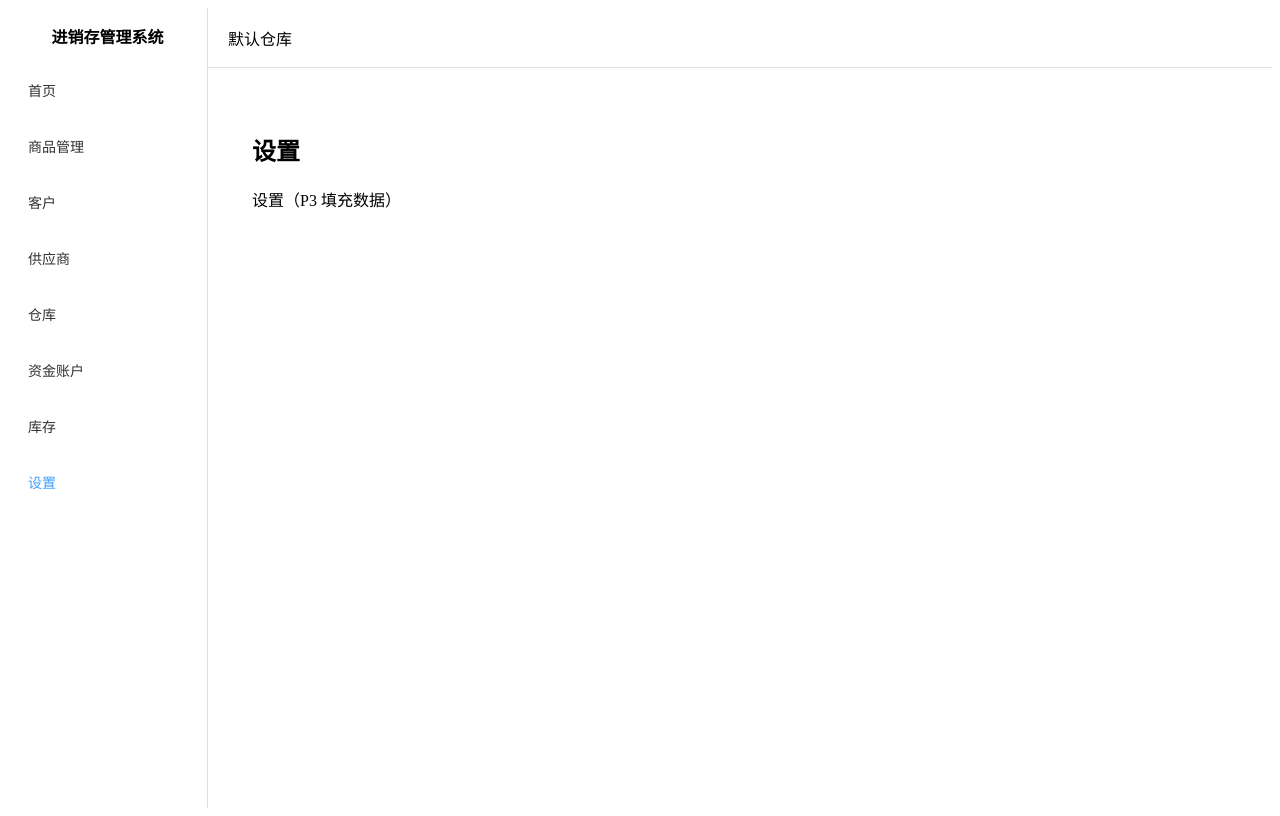
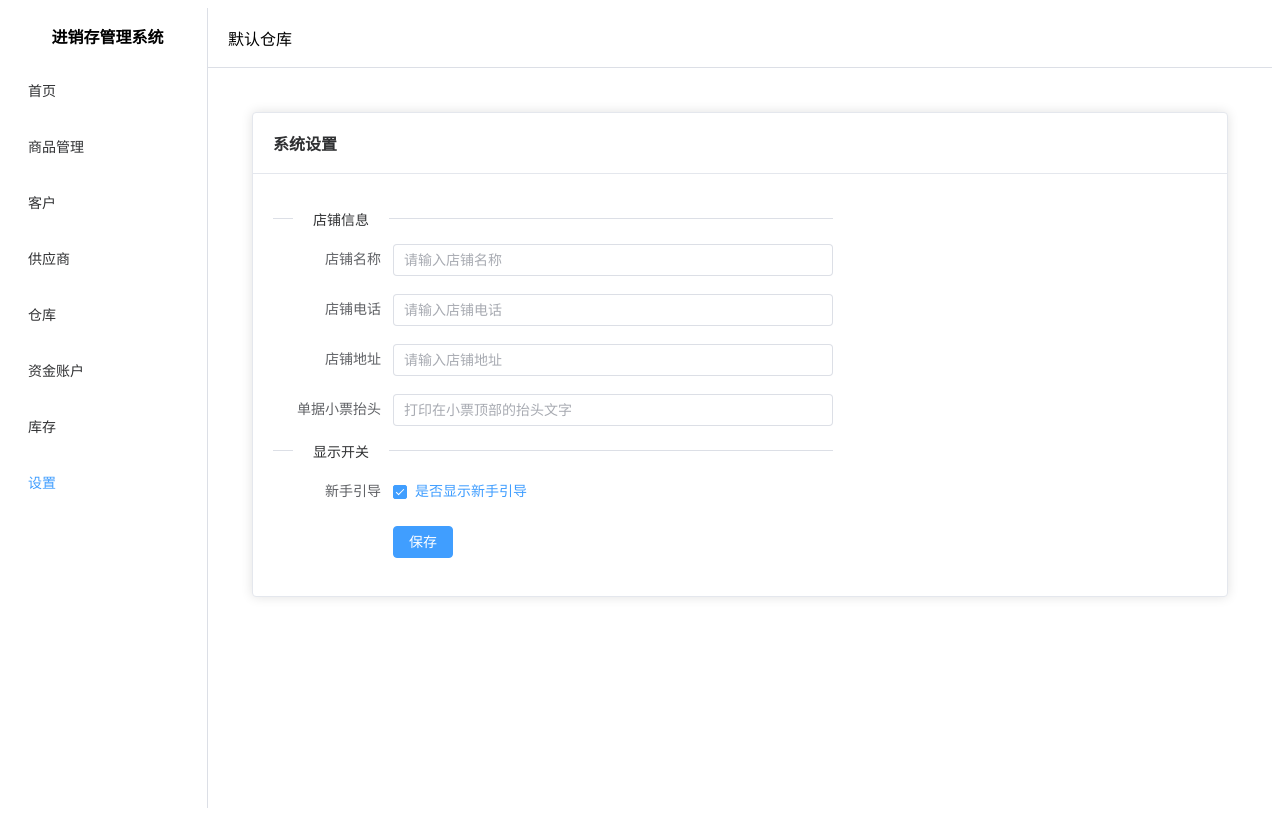
Before and after one commit to xyueji/hesora, a Vue app: page /#/setting in a window 1280 px wide. Built offline with nearby package versions, Linux system fonts and the light colour scheme.

Commit message:
feat: settings kv and shop settings page

```diff
--- /dev/null
+++ b/src/renderer/src/api/setting.ts
@@ -0,0 +1,20 @@
+import type { Result } from '../../../shared/result'
+
+interface WinApi {
+  invoke: (channel: string, payload?: unknown) => Promise<unknown>
+}
+
+const api = (window as unknown as { api: WinApi }).api
+
+async function call<T>(channel: string, payload?: unknown): Promise<T> {
+  const r = (await api.invoke(channel, payload)) as Result<T>
+  if (!r.ok) throw new Error(r.msg || r.code)
+  return r.data as T
+}
+
+export const settingApi = {
+  get: (key: string) => call<string | null>('setting:get', key),
+  set: (key: string, value: string) => call<void>('setting:set', { key, value }),
+  getAll: () => call<Record<string, string>>('setting:getAll'),
+  remove: (key: string) => call<void>('setting:remove', key)
+}
--- a/src/renderer/src/router.ts
+++ b/src/renderer/src/router.ts
@@ -13,7 +13,7 @@ const routes: RouteRecordRaw[] = [
   { path: '/account/list', name: 'account-list', component: () => import('./views/fund/FundAccountListView.vue') },
   { path: '/account/edit/:id?', name: 'account-edit', component: () => import('./views/fund/FundAccountEditView.vue') },
   { path: '/inventory/statistics', name: 'inventory-statistics', component: () => import('./views/InventoryStatisticsView.vue') },
-  { path: '/setting', name: 'setting', component: () => import('./views/SettingView.vue') }
+  { path: '/setting', name: 'setting', component: () => import('./views/setting/SettingView.vue') }
 ]
 
 const router = createRouter({
--- a/src/renderer/src/views/SettingView.vue
+++ /dev/null
@@ -1,15 +0,0 @@
-<script setup lang="ts">
-</script>
-
-<template>
-  <div class="placeholder-view">
-    <h2>设置</h2>
-    <p>设置（P3 填充数据）</p>
-  </div>
-</template>
-
-<style scoped>
-.placeholder-view {
-  padding: 24px;
-}
-</style>
--- /dev/null
+++ b/src/renderer/src/views/setting/SettingView.vue
@@ -0,0 +1,91 @@
+<script setup lang="ts">
+import { onMounted, reactive, ref } from 'vue'
+import { ElMessage } from 'element-plus'
+import { settingApi } from '../../api/setting'
+
+const loading = ref(false)
+const saving = ref(false)
+const form = reactive({
+  'shop.name': '',
+  'shop.phone': '',
+  'shop.address': '',
+  'shop.receipt_header': '',
+  'guide.show': true
+})
+
+onMounted(async () => {
+  loading.value = true
+  try {
+    const all = await settingApi.getAll()
+    for (const key of Object.keys(form)) {
+      const v = all[key]
+      if (key === 'guide.show') {
+        form['guide.show'] = v !== '0'
+      } else if (v !== undefined) {
+        form[key] = v
+      }
+    }
+  } catch (e) {
+    ElMessage.error((e as Error).message || '加载设置失败')
+  } finally {
+    loading.value = false
+  }
+})
+
+async function save() {
+  saving.value = true
+  try {
+    await settingApi.set('shop.name', form['shop.name'])
+    await settingApi.set('shop.phone', form['shop.phone'])
+    await settingApi.set('shop.address', form['shop.address'])
+    await settingApi.set('shop.receipt_header', form['shop.receipt_header'])
+    await settingApi.set('guide.show', form['guide.show'] ? '1' : '0')
+    ElMessage.success('设置已保存')
+  } catch (e) {
+    ElMessage.error((e as Error).message || '保存失败')
+  } finally {
+    saving.value = false
+  }
+}
+</script>
+
+<template>
+  <div class="setting-view" v-loading="loading">
+    <el-card>
+      <template #header>
+        <span class="card-title">系统设置</span>
+      </template>
+      <el-form label-width="120px" style="max-width: 560px">
+        <el-divider content-position="left">店铺信息</el-divider>
+        <el-form-item label="店铺名称">
+          <el-input v-model="form['shop.name']" placeholder="请输入店铺名称" />
+        </el-form-item>
+        <el-form-item label="店铺电话">
+          <el-input v-model="form['shop.phone']" placeholder="请输入店铺电话" />
+        </el-form-item>
+        <el-form-item label="店铺地址">
+          <el-input v-model="form['shop.address']" placeholder="请输入店铺地址" />
+        </el-form-item>
+        <el-form-item label="单据小票抬头">
+          <el-input v-model="form['shop.receipt_header']" placeholder="打印在小票顶部的抬头文字" />
+        </el-form-item>
+        <el-divider content-position="left">显示开关</el-divider>
+        <el-form-item label="新手引导">
+          <el-checkbox v-model="form['guide.show']">是否显示新手引导</el-checkbox>
+        </el-form-item>
+        <el-form-item>
+          <el-button type="primary" :loading="saving" @click="save">保存</el-button>
+        </el-form-item>
+      </el-form>
+    </el-card>
+  </div>
+</template>
+
+<style scoped>
+.setting-view {
+  padding: 24px;
+}
+.card-title {
+  font-weight: 600;
+}
+</style>
```
Also changed, not shown: src/main/index.ts (+21 -0 lines), src/main/services/setting/setting.service.ts (added, +43 -0 lines), 1 other file (tests, documents, lock files or other folders).
